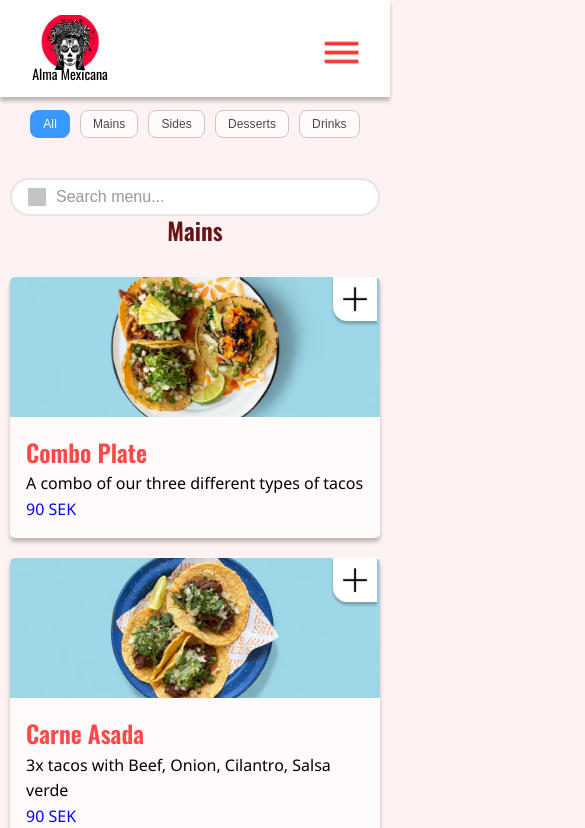
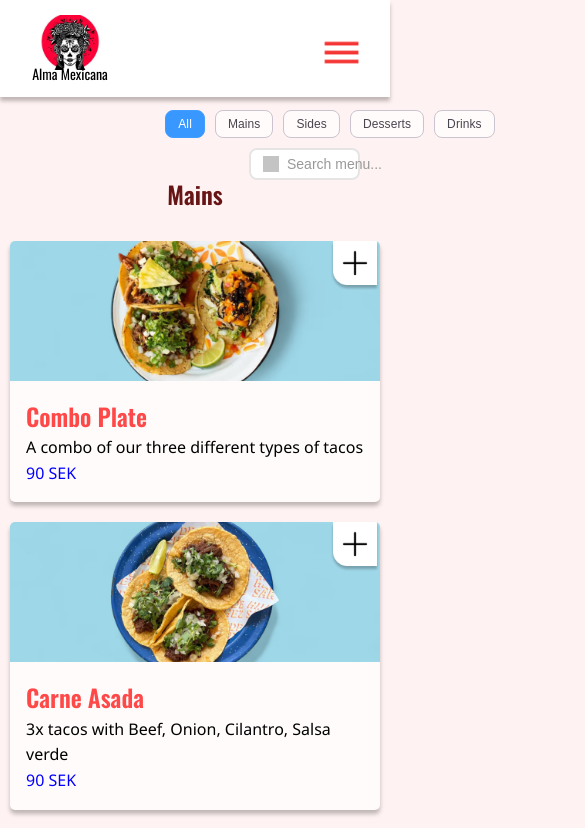
Before and after one commit to gabtdiaz/GR_GabriellaThorisson_SYSM8, a React (Create React App) app: page /order in a window 390 px wide. Shown: the top 828 px of the page, 585 px wide, since content can reach past the window. Built offline with nearby package versions, Linux system fonts and the light colour scheme; data requests are answered from the project's data file; grey boxes are pictures that could not be loaded.

Commit message:
added searchbar component, layout fixes

```diff
--- a/src/App.css
+++ b/src/App.css
@@ -168,6 +168,21 @@ a:hover {
   }
 }
 
+.slide-in {
+  animation: slideIn 0.5s ease-out;
+}
+
+@keyframes slideIn {
+  from {
+    transform: translateX(100vw);
+    opacity: 0;
+  }
+  to {
+    transform: translateX(0);
+    opacity: 1;
+  }
+}
+
 @keyframes bounceIn {
   0% {
     transform: translateY(-50%) scale(0); /* Behåll translateY(-50%) från original */
--- a/src/css/MenuItemModal.css
+++ b/src/css/MenuItemModal.css
@@ -1,4 +1,3 @@
-/* Modal overlay - täcker hela skärmen */
 .modal-overlay {
   position: fixed;
   top: 0;
@@ -13,7 +12,6 @@
   justify-content: center;
   opacity: 0;
   visibility: hidden;
-  transition: all 0.3s ease;
 }
 
 .modal-overlay.active {
@@ -35,6 +33,7 @@
   overflow: hidden;
   transform: scale(0.8);
   transition: transform 0.3s ease;
+  animation: slideIn 0.5s ease-out;
   box-shadow: 0 20px 40px rgba(0, 0, 0, 0.3);
 }
 
--- a/src/css/Order.css
+++ b/src/css/Order.css
@@ -17,18 +17,23 @@
   animation: fadeIn 0.2s ease-in;
 }
 
-/* Filter Chips - exakt som din Figma */
+/* Både sökbox och filterchips */
+.filters-search-wrapper {
+  display: flex;
+  align-items: center;
+  padding: 10px 20px 0px;
+  gap: 20px;
+}
+
+/* Filter Chips */
 .filters {
-  padding: 0px 20px 0px 99px;
   display: flex;
   flex-direction: row;
   gap: 22px;
   align-items: center;
-  justify-content: flex-start;
-  width: 100%;
-  flex-shrink: 0;
-  position: relative;
-  margin-bottom: 40px;
+  width: 600px;
+  margin-bottom: 10px;
+  margin-left: 20px;
 }
 
 .filter-chip {
@@ -233,61 +238,6 @@
   display: block;
 }
 
-/* Sökning */
-.filter-search {
-  display: flex;
-  justify-content: space-between;
-  align-items: center;
-  margin-bottom: 30px;
-}
-
-.search-box {
-  display: flex;
-  align-items: center;
-  background: white;
-  border: 2px solid #e5e5e5;
-  border-radius: 25px;
-  padding: 8px 16px;
-  width: 250px;
-  cursor: text;
-}
-
-.search-box:focus-within {
-  border-color: #4d8be3;
-}
-
-.search-icon {
-  width: 18px;
-  height: 18px;
-  margin-right: 10px;
-  opacity: 0.6;
-}
-
-.search-input {
-  border: none;
-  outline: none;
-  flex: 1;
-  font-size: 16px;
-  background: transparent;
-  pointer-events: auto;
-}
-
-.search-input::placeholder {
-  color: #999;
-}
-
-/* Mobil */
-@media screen and (max-width: 768px) {
-  .filter-search {
-    flex-direction: column;
-    gap: 15px;
-  }
-
-  .search-box {
-    width: 100%;
-  }
-}
-
 /* Tablet/större skärmar */
 @media screen and (max-width: 1400px) {
   .items-grid {
--- a/src/css/SearchBar.css
+++ b/src/css/SearchBar.css
@@ -1,20 +1,16 @@
-/* Sökning */
-.filter-search {
-  display: flex;
-  justify-content: space-between;
-  align-items: center;
-  margin-bottom: 30px;
-}
-
 .search-box {
   display: flex;
   align-items: center;
   background: white;
   border: 2px solid #e5e5e5;
-  border-radius: 25px;
-  padding: 8px 16px;
-  width: 250px;
-  cursor: text;
+  border-radius: 8px;
+  padding: 4px 12px;
+  width: 200px;
+  height: 32px;
+  box-sizing: border-box;
+  margin-left: auto;
+  margin-top: -40px;
+  margin-right: 20px;
 }
 
 .search-box:focus-within {
@@ -22,19 +18,21 @@
 }
 
 .search-icon {
-  width: 18px;
-  height: 18px;
-  margin-right: 10px;
+  width: 16px;
+  height: 16px;
+  margin-right: 8px;
   opacity: 0.6;
+  flex-shrink: 0;
 }
 
 .search-input {
   border: none;
   outline: none;
   flex: 1;
-  font-size: 16px;
+  font-size: 14px;
   background: transparent;
-  pointer-events: auto;
+  height: 20px;
+  line-height: 20px;
 }
 
 .search-input::placeholder {
@@ -43,12 +41,14 @@
 
 /* Mobil */
 @media screen and (max-width: 768px) {
-  .filter-search {
+  .filters-search-wrapper {
     flex-direction: column;
-    gap: 15px;
+    gap: 15px; /* Detta ska ge mellanrum på mobil */
   }
 
   .search-box {
-    width: 100%;
+    width: 30%;
+    margin-top: 10px;
+    align-content: center;
   }
 }
--- a/src/pages/Order.jsx
+++ b/src/pages/Order.jsx
@@ -172,7 +172,7 @@ const Order = () => {
           isLoggedIn={isLoggedIn}
         />
         {/* Sökfält */}
-        <SearchBar />
+        <SearchBar search={search} setSearch={setSearch} />
 
         <div className="content-container">
           {/* Visa antingen alla kategorier eller bara den valda */}
```
